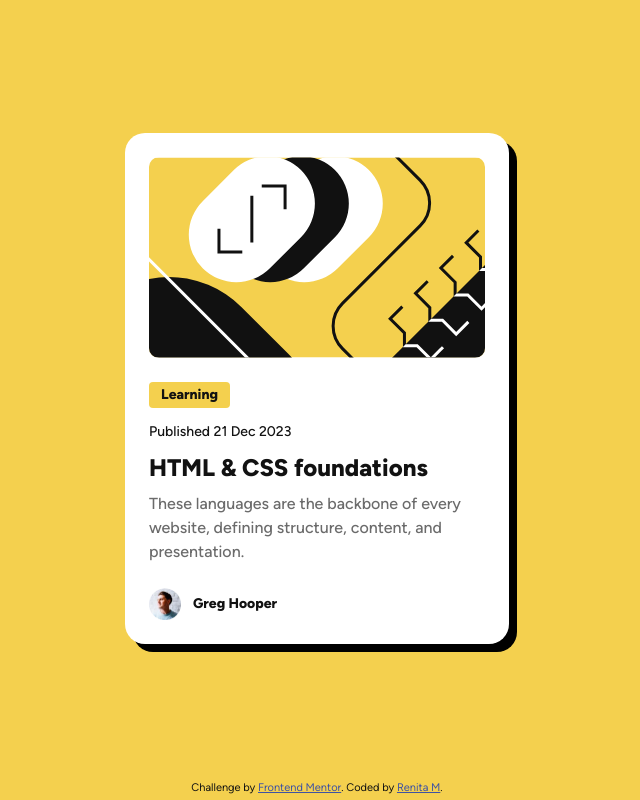
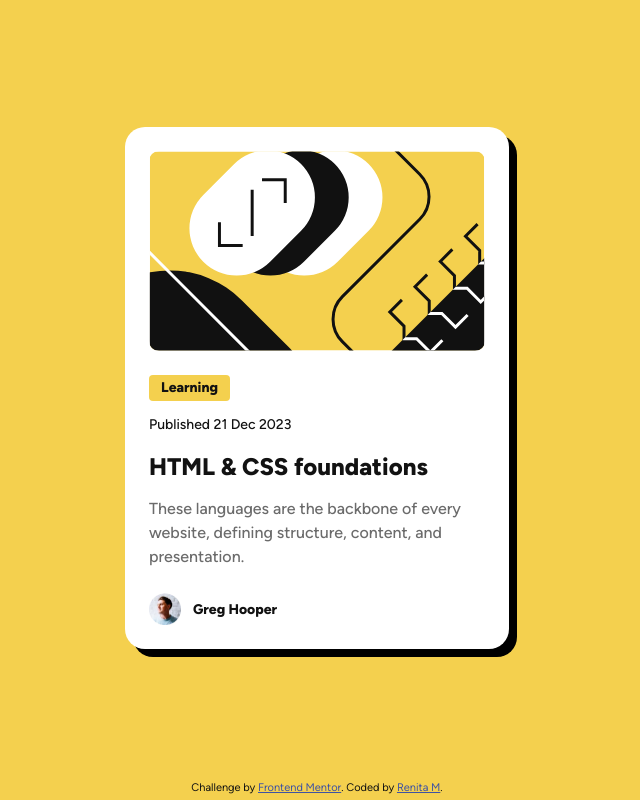
Before and after one commit to renitam/blog-preview-card, a plain HTML site: page index.html in a window 1280 px wide. Shown: the whole page, without its empty margins (323-963 px from the left). Drawn offline with Linux system fonts and the light colour scheme.

Commit message:
Add liee-height to title to fix card height

```diff
--- a/styles.css
+++ b/styles.css
@@ -50,6 +50,7 @@
 
 .card__image {
     width: 100%;
+    height: 200px;
     border-radius: 10px;
 }
 
@@ -107,6 +108,7 @@
     margin: 0;
     font-size: 20px;
     font-weight: 800;
+    line-height: 150%;
 }
 
 @media screen and (min-width: 444px) {
```
